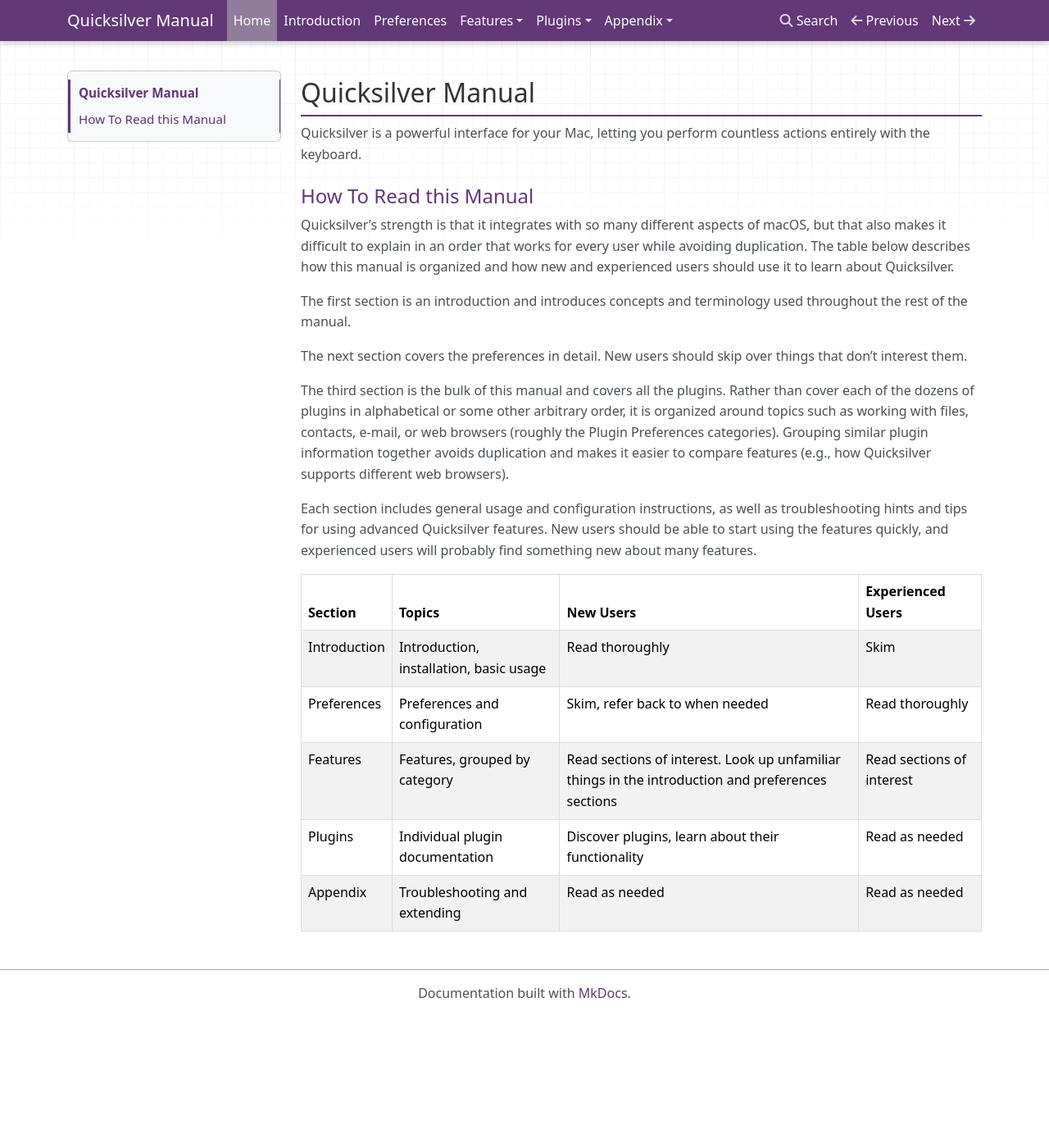
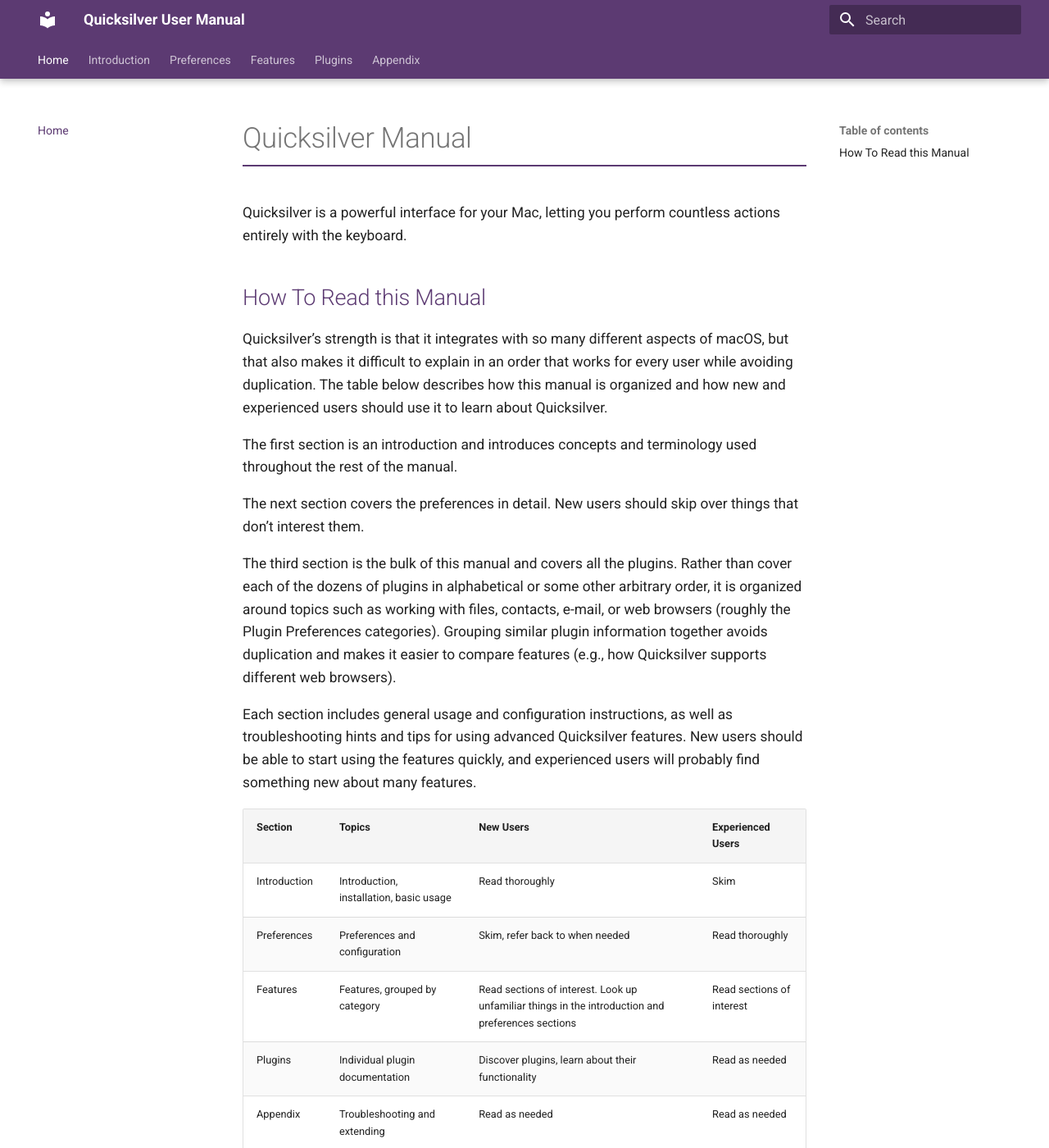
Before and after one commit to quicksilver/manual, an MkDocs documentation site: the page built from docs/index.md, in a window 1280 px wide and 1400 px high. Shown: the whole window at 82% size. Built offline with MkDocs 1.6.1 and Material for MkDocs 9.7.7, drawn with Linux system fonts in a browser that asks for light colours; nearby versions of some CDN libraries; some of the changed text lies outside the part shown.

Commit message:
Mose to material theme

```diff
--- a/docs/css/qs.css
+++ b/docs/css/qs.css
@@ -1,30 +1,37 @@
-/* Quicksilver Manual Custom Styles - Updated for MkDocs current version */
+/* Quicksilver Manual Custom Styles for Material Theme */
 
-/* Override Bootstrap CSS variables for Quicksilver theme */
 :root {
-  --bs-primary: #623876;
-  --bs-primary-rgb: 98, 56, 118;
+  --md-primary-fg-color: #5C3A72;
+  --md-accent-fg-color: #8b5fbf;
 }
 
-html[data-bs-theme="light"] {
-  --bs-primary: #623876;
-  --bs-primary-rgb: 98, 56, 118;
+/* Content links blue */
+.md-typeset a {
+  color: #0066cc;
 }
 
-html[data-bs-theme="dark"] {
-  --bs-primary: #917d9b;
-  --bs-primary-rgb: 145, 125, 155;
+.md-typeset a:hover {
+  color: #003d99;
 }
 
-/* Main body and background */
-body {
-  background: none;
+/* Headings */
+h1 {
+  color: #5C3A72;
+  border-bottom: 2px solid #5C3A72;
+  padding-bottom: 0.5rem;
 }
 
-/* Main content area typography */
-.col-md-9 {
-  font-size: 12pt;
-  line-height: 1.6;
+h2 {
+  color: #5C3A72;
+}
+
+h3, h4, h5, h6 {
+  color: #333333;
+}
+
+[data-md-color-scheme="dark"] h1,
+[data-md-color-scheme="dark"] h2 {
+  color: #917d9b;
 }
 
 /* Keyboard styling */
@@ -40,217 +47,50 @@
   box-shadow: inset 0 -1px 0 rgba(0,0,0,.25);
 }
 
-/* Links - Quicksilver purple theme (but not in navbar) */
-a:not(.navbar-brand):not(.nav-link) {
-  color: #623876;
-  text-decoration: none;
-  transition: color 0.2s ease;
-}
-
-a:not(.navbar-brand):not(.nav-link):hover {
-  color: #606060;
-  text-decoration: underline;
-}
-
-/* Navigation bar - use primary color variable */
-.navbar {
-  background-color: #623876 !important;
-  background-image: none !important;
-  box-shadow: 0 2px 8px rgba(0, 0, 0, 0.25);
-  border-bottom: none;
-  --bs-navbar-padding-y: 0;
-}
-
-.bg-primary {
-  background-color: #623876 !important;
-  background-image: none !important;
-}
-
-.navbar-dark {
-  --bs-navbar-color: rgba(255, 255, 255, 0.8);
-  --bs-navbar-hover-color: rgba(255, 255, 255, 1);
-  --bs-navbar-active-color: rgba(255, 255, 255, 1);
-}
-
-.navbar-nav {
-  --bs-nav-link-padding-y: 0.8rem;
-}
-
-.navbar-dark .navbar-nav .nav-link {
-  color: white !important;
-}
-
-.navbar-dark .navbar-nav .nav-link:hover,
-.navbar-dark .navbar-nav .nav-link.active {
-  color: #ffffff !important;
-  background-color: #917d9b;
-}
-
-.navbar-dark .navbar-brand {
-  color: #ffffff;
-}
-
-/* Dropdown menu styling */
-.dropdown-menu {
-  max-height: 80vh;
-  overflow-y: auto;
-  background-color: #ffffff;
-  border: 1px solid #e0e0e0;
-  box-shadow: 0 2px 8px rgba(0, 0, 0, 0.15);
-}
-
-.dropdown-menu .dropdown-item {
-  color: #333333;
-  padding: 0.5rem 1rem;
-}
-
-.dropdown-menu .dropdown-item:hover,
-.dropdown-menu .dropdown-item.active {
-  background-color: #917d9b;
-  color: #ffffff;
-}
-
-.dropdown-menu .dropdown-item.active {
-  background-color: #917d9b;
-}
-
-/* Sidebar styling */
-.bs-sidebar {
-  padding: 1rem 0;
-}
-
-.bs-sidebar .nav-link {
-  color: #333333;
-  padding: 0.25rem 0;
-  font-size: 0.95rem;
-}
-
-.bs-sidebar .nav-link:hover {
-  color: #623876;
-}
-
-.bs-sidebar .nav-link.active {
-  color: #623876;
-  font-weight: 600;
-  border-left: 3px solid #623876;
-  padding-left: 10px;
-}
-
-/* Admonitions and callout boxes */
-.admonition {
-  background-color: #e4e3e5;
-  border-left: 4px solid #b0b0b0;
-  padding: 10px 15px;
-  margin: 1rem 0;
+/* Code blocks */
+code {
+  background-color: #f5f5f5;
   border-radius: 3px;
 }
 
-.admonition-title {
-  font-weight: bold;
-  margin-bottom: 0.5rem;
-  color: #333333;
+[data-md-color-scheme="dark"] code {
+  background-color: #404040;
 }
 
-.admonition.important {
-  background-color: #f5d2cf;
-  border-left-color: #e8796c;
+/* Admonitions */
+.md-typeset .admonition,
+.md-typeset .admonition-note {
+  border-color: #5C3A72;
 }
 
-.admonition.important > .admonition-title {
-  color: #720002;
-}
-
-.admonition.warning {
-  background-color: #fff3cd;
-  border-left-color: #ffc107;
-}
-
-.admonition.note,
-.admonition.info {
-  background-color: #d1ecf1;
-  border-left-color: #17a2b8;
-}
-
-.admonition.note > .admonition-title,
-.admonition.info > .admonition-title {
-  color: #0c5460;
-}
-
-/* Code blocks */
-code {
-  background-color: #f5f5f5;
-  padding: 2px 6px;
-  border-radius: 3px;
-  font-family: "Monaco", "Courier New", monospace;
-  font-size: 0.9em;
-}
-
-pre {
-  background-color: #303030;
-  color: #ffffff;
-  padding: 15px;
-  border-radius: 5px;
-  overflow-x: auto;
-  line-height: 1.4;
-}
-
-pre code {
-  background-color: transparent;
-  color: inherit;
-  padding: 0;
-  font-size: 0.9em;
+.md-typeset .admonition.important,
+.md-typeset .admonition-warning {
+  border-color: #e8796c;
 }
 
 /* Tables */
-table {
+.md-typeset table {
   margin: 1rem 0;
-  border-collapse: collapse;
-  width: 100%;
 }
 
-table thead {
+.md-typeset thead {
   background-color: #f5f5f5;
 }
 
-table th,
-table td {
-  border: 1px solid #ddd;
-  padding: 10px 15px;
-  text-align: left;
+[data-md-color-scheme="dark"] .md-typeset thead {
+  background-color: #404040;
 }
 
-table tbody tr:nth-child(even) {
+.md-typeset tbody tr:nth-child(even) {
   background-color: #fafafa;
 }
 
-/* Headings */
-h1, h2, h3, h4, h5, h6 {
-  color: #333333;
-  margin-top: 1.5rem;
-  margin-bottom: 0.5rem;
+[data-md-color-scheme="dark"] .md-typeset tbody tr:nth-child(even) {
+  background-color: #303030;
 }
 
-h1 {
-  border-bottom: 2px solid #623876;
-  padding-bottom: 0.5rem;
-  font-size: 2rem;
+/* Content area */
+.md-typeset {
+  font-size: 13pt;
+  line-height: 1.6;
 }
-
-h2 {
-  font-size: 1.5rem;
-  color: #623876;
-}
-
-/* Search modal */
-.modal {
-  background-color: rgba(0, 0, 0, 0.5);
-}
-
-.modal-content {
-  border-radius: 5px;
-}
-
-/* Ensure search icon is visible */
-.navbar-dark .navbar-nav .nav-link i {
-  color: rgba(255, 255, 255, 0.8);
-}
--- a/mkdocs.yml
+++ b/mkdocs.yml
@@ -3,6 +3,7 @@
 markdown_extensions:
 - toc:
     permalink: true
+    toc_depth: 2-6
 - md_in_html
 nav:
 - Home: index.md
@@ -97,8 +98,28 @@
   to-pdf:
     author: Howard Melman & Quicksilver Team
     cover_logo: https://qsapp.com/assets/quicksilver-icon-CpykCx5c.png
+    cover_subtitle: by Howard Melman & Quicksilver Team
     output_path: pdf/quicksilver-manual.pdf
     download_link: footer
-site_name: Quicksilver Manual
+    enabled_if_env: CI
+site_name: Quicksilver User Manual
+site_url: https://qsapp.com/manual
 theme:
-  name: mkdocs
+  name: material
+  locale: en
+  palette:
+    - scheme: light
+      primary: custom
+      accent: purple
+    - scheme: dark
+      primary: custom
+      accent: purple
+  font:
+    text: Roboto
+    code: Roboto Mono
+  features:
+    - navigation.tabs
+    - navigation.tabs.sticky
+    - navigation.instant
+    - search.suggest
+    - search.highlight
--- a/requirements.txt
+++ b/requirements.txt
@@ -23,6 +23,7 @@
 mergedeep==1.3.4
 mkdocs==1.6.1
 mkdocs-get-deps==0.2.0
+mkdocs-material==9.7.1
 mkdocs-material-extensions==1.3.1
 mkdocs-to-pdf==0.10.1
 packaging==26.0
```
Also changed, not shown: docs/introduction/installation.md (added, +55 -0 lines), docs/introduction/why-quicksilver.md (added, +21 -0 lines), 1 other file.
